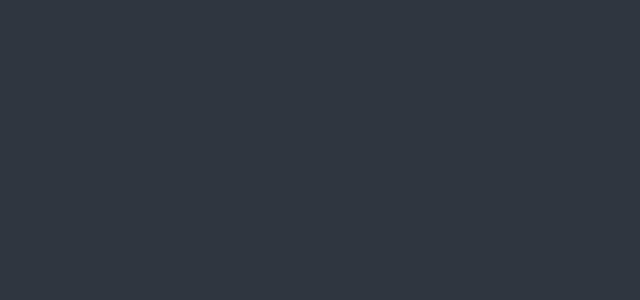
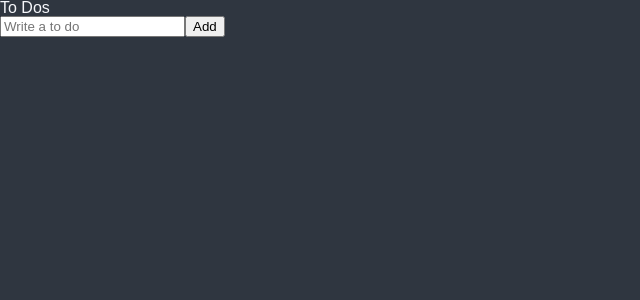
Before and after one commit to hyemimi/to-do-list, a React (Create React App) app: page / in a window 1280 px wide. Shown: the top 300 px of the page, without its empty margins (0-640 px from the left). Built offline with nearby package versions, Linux system fonts and the light colour scheme; a web font is replaced by a local one.

Commit message:
set recoil

```diff
--- a/package.json
+++ b/package.json
@@ -13,7 +13,9 @@
     "@types/styled-components": "^5.1.26",
     "react": "^18.2.0",
     "react-dom": "^18.2.0",
+    "react-hook-form": "^7.41.5",
     "react-scripts": "5.0.1",
+    "recoil": "^0.7.6",
     "styled-components": "^5.3.6",
     "typescript": "^4.9.4",
     "web-vitals": "^2.1.4"
--- a/src/App.tsx
+++ b/src/App.tsx
@@ -4,6 +4,7 @@
   keyframes,
   ThemeProvider,
 } from "styled-components";
+import ToDoList from "./ToDoList";
 
 const GlobalStyle = createGlobalStyle`
 @import url('https://fonts.googleapis.com/css2?family=Bungee&family=Signika+Negative&family=Source+Sans+Pro:wght@300;400&display=swap');
@@ -79,6 +80,7 @@
   return (
     <>
       <GlobalStyle />
+      <ToDoList />
     </>
   );
 }
--- /dev/null
+++ b/src/ToDoList.tsx
@@ -0,0 +1,58 @@
+import { useState } from "react";
+import { useForm } from "react-hook-form";
+import {
+  atom,
+  useRecoilValue,
+  useSetRecoilState,
+  useRecoilState,
+} from "recoil";
+
+interface FormData {
+  toDo: string;
+}
+interface IToDo {
+  text: string;
+  id: number;
+  category: "TO_DO" | "DOING" | "DONE";
+}
+
+const toDoState = atom<IToDo[]>({
+  key: "toDo",
+  default: [],
+});
+
+function ToDoList() {
+  const [toDos, setToDos] = useRecoilState(toDoState);
+
+  const { register, handleSubmit, setValue } = useForm<FormData>();
+  const handleValid = ({ toDo }: FormData) => {
+    console.log("add to do", toDo);
+    setToDos((oldToDos) => [
+      { text: toDo, id: Date.now(), category: "TO_DO" },
+      ...oldToDos,
+    ]);
+    setValue("toDo", "");
+  };
+  console.log(toDos);
+  return (
+    <div>
+      <h1>To Dos</h1>
+      <form onSubmit={handleSubmit(handleValid)}>
+        <input
+          {...register("toDo", {
+            required: "Please write a To Do",
+          })}
+          placeholder="Write a to do"
+        />
+        <button>Add</button>
+      </form>
+      <ul>
+        {toDos.map((toDo) => (
+          <li key={toDo.id}>{toDo.text}</li>
+        ))}
+      </ul>
+    </div>
+  );
+}
+
+export default ToDoList;
--- a/src/index.tsx
+++ b/src/index.tsx
@@ -3,14 +3,18 @@
 import App from "./App";
 import { darktheme } from "./theme";
 import { ThemeProvider } from "styled-components";
+import { RecoilRoot } from "recoil";
 
 const root = ReactDOM.createRoot(
   document.getElementById("root") as HTMLElement
 );
+
 root.render(
   <React.StrictMode>
-    <ThemeProvider theme={darktheme}>
-      <App />
-    </ThemeProvider>
+    <RecoilRoot>
+      <ThemeProvider theme={darktheme}>
+        <App />
+      </ThemeProvider>
+    </RecoilRoot>
   </React.StrictMode>
 );
```
Also changed, not shown: 1 other file (tests, documents, lock files or other folders).
